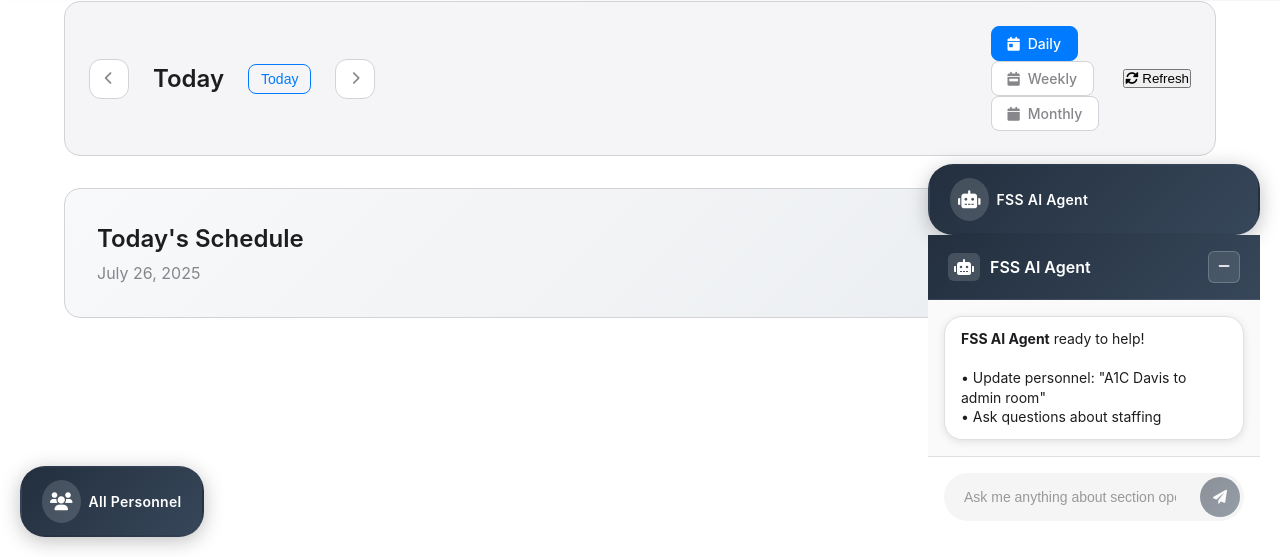
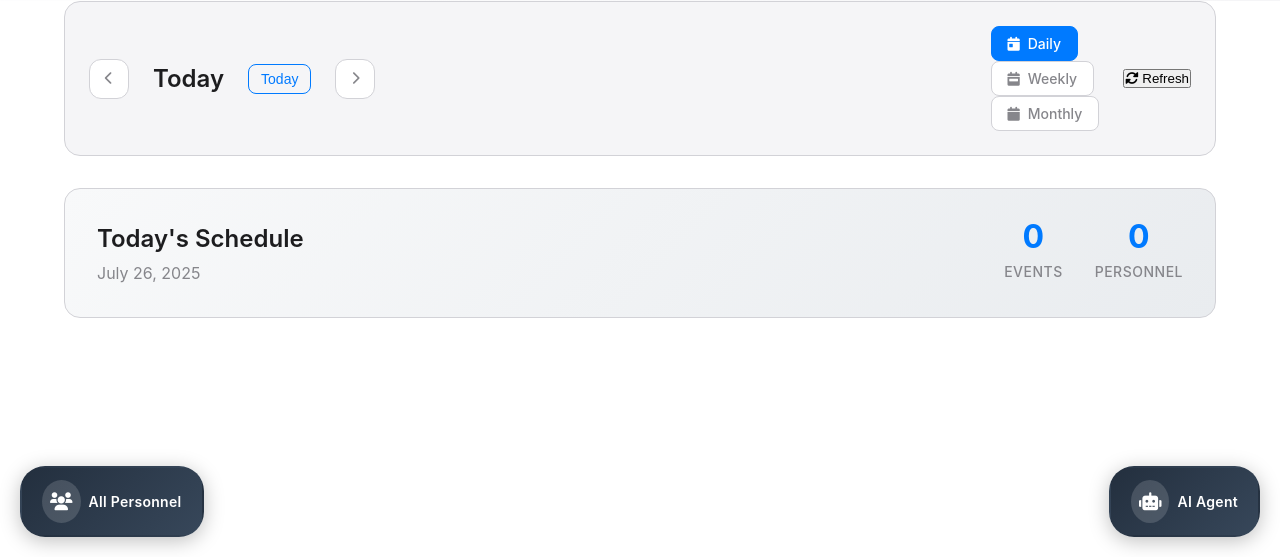
Before and after one commit to woodca/fss-ai-agent-app, a Flask app: template website/templates/appointments.html in a window 1280 px wide. Shown: the part 243-800 px from the top of the page. Run offline with Flask 3, Linux system fonts and the light colour scheme; the template is opened without the code that fills it, so the values that code supplies are empty.

Commit message:
Fix chat interface consistency between section leads and calendar pages
- Standardized HTML structure to match section leads page exactly
- Added missing .rufus-controls CSS class for proper button layout
- Updated JavaScript to use consistent rufusChatWindow ID
- Fixed chat interface width by ensuring proper CSS targeting
- Both pages now have identical AI agent and personnel buttons

🤖 Generated with [Claude Code](https://claude.ai/code)

Co-Authored-By: Claude <noreply@anthropic.com>

```diff
--- a/website/static/css/style.css
+++ b/website/static/css/style.css
@@ -2027,7 +2027,7 @@ body {
     border-radius: 12px;
     box-shadow: 0 12px 40px rgba(0, 0, 0, 0.25);
     border: 1px solid #E0E0E0;
-    display: flex;
+    display: none;
     flex-direction: column;
     overflow: hidden;
     animation: slideUpRufus 0.3s ease;
@@ -2067,6 +2067,12 @@ body {
     padding: 6px;
     border-radius: 6px;
     font-size: 16px;
+}
+
+.rufus-controls {
+    display: flex;
+    align-items: center;
+    gap: 8px;
 }
 
 .rufus-minimize {
--- a/website/templates/appointments.html
+++ b/website/templates/appointments.html
@@ -148,27 +148,34 @@
             <div class="rufus-icon">
                 <i class="fas fa-robot"></i>
             </div>
-            <span class="rufus-label">FSS AI Agent</span>
+            <span class="rufus-label">AI Agent</span>
         </div>
 
-        <!-- Chat Interface -->
-        <div class="rufus-chat-interface" id="rufusChatInterface">
+        <!-- Chat Window -->
+        <div class="rufus-chat-window" id="rufusChatWindow" style="display: none;">
             <div class="rufus-header">
                 <div class="rufus-title">
                     <i class="fas fa-robot"></i>
                     <span>FSS AI Agent</span>
                 </div>
+                <div class="rufus-controls">
                     <button class="rufus-minimize" id="rufusMinimize">
                         <i class="fas fa-minus"></i>
                     </button>
                 </div>
+            </div>
 
+            <div class="rufus-body">
+                <!-- Message History -->
                 <div class="rufus-messages" id="rufusMessages">
-                <div class="rufus-message">
+                    <div class="rufus-welcome">
+                        <div class="rufus-agent-bubble">
+                            <div class="rufus-avatar">🤖</div>
                             <div class="rufus-message-content"><strong>FSS AI Agent</strong> ready to help!
 
 • Update personnel: "A1C Davis to admin room"
 • Ask questions about staffing</div>
+                        </div>
                     </div>
                 </div>
 
@@ -183,6 +190,7 @@
                         <button class="rufus-send" id="rufusSend">
                             <i class="fas fa-paper-plane"></i>
                         </button>
+                    </div>
                 </div>
             </div>
         </div>
```
Also changed, not shown: website/static/js/section_leads.js (+27 -11 lines). Lines whose indentation alone changed are shown as unchanged.
